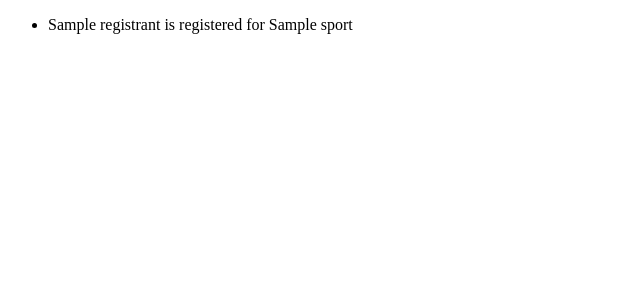
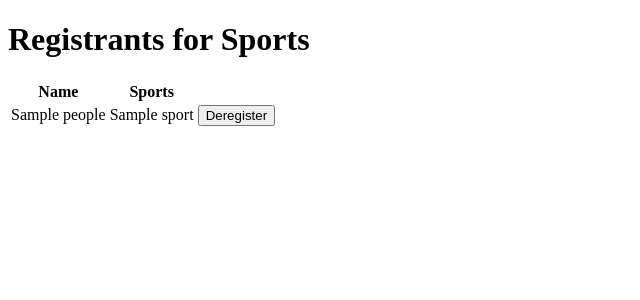
Before and after one commit to mmJects/Register-Flask, a Flask app: template templates/registrants.html in a window 1280 px wide. Shown: the top 300 px of the page, without its empty margins (0-640 px from the left). Run offline with Flask 2, Linux system fonts and the light colour scheme; the template is opened without the code that fills it: most values are stand-ins (such as "Sample title", 1, 10 or a date in 2020); some libraries are stand-ins or nearby versions.

Commit message:
Using table html and getting data from database

```diff
--- a/templates/registrants.html
+++ b/templates/registrants.html
@@ -1,9 +1,31 @@
 {% extends "layout.html" %}
 
 {% block body %}
-    <ul>
-        {% for name,sport in registrants.items() %}
-            <li>{{name}} is registered for {{sport}}</li>
-        {% endfor %}
-    </ul>
+    <h1>Registrants for Sports</h1>
+    <table>
+        <thead>
+            <tr>
+                <th>Name</th>
+                <th>Sports</th>
+                <th></th>
+            </tr>
+        </thead>
+
+        <tbody>
+            {% for people in registrant %}
+            <tr>
+                <td> {{ people.name }} </td>
+                <td> {{ people.sport}} </td>
+                <td>
+                    <form action="/deregister" method="post">
+                        <input name="id" type="hidden" value="{{ people.id }}">
+                        <input type="submit" value="Deregister">
+                    </form>
+                </td>
+            </tr>
+            {% endfor %}
+        </tbody>
+    </table>
+
+
 {% endblock %}
```
